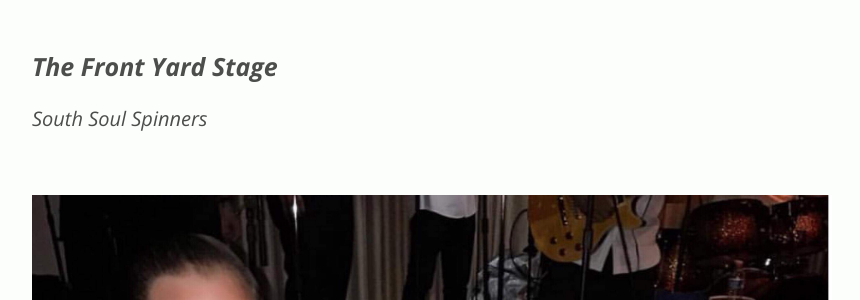
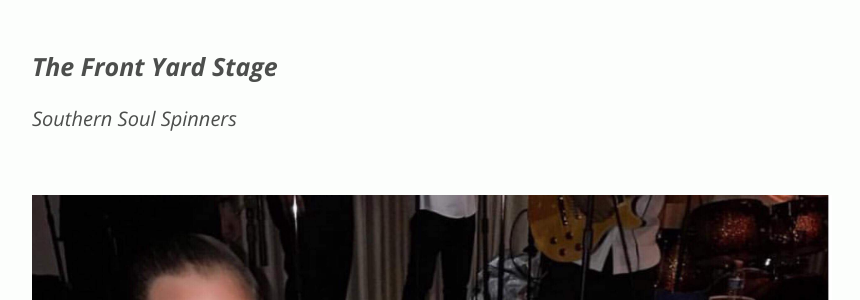
Before and after one commit to grandparkla/july4, a Jekyll site: the page built from index.markdown, in a window 1280 px wide and 900 px high, scrolled down 10502 px. Shown: the part 155-455 px from the top of the window, without its empty margins (208-1068 px from the left). Built offline with Jekyll 4.4.1, drawn with Linux system fonts in a browser that asks for light colours.

Commit message:
Fix typo

```diff
--- a/index.markdown
+++ b/index.markdown
@@ -203,7 +203,7 @@ Food vendors will be onsite. _(More updates to follow.)_
 
 ### The Front Yard Stage
 
-#### South Soul Spinners
+#### Southern Soul Spinners
 
 <figure><img src="/images/music-artists/compressed/southern-soul-spinners.jpg" alt="Southern Soul Spinners" /></figure>
 
```
